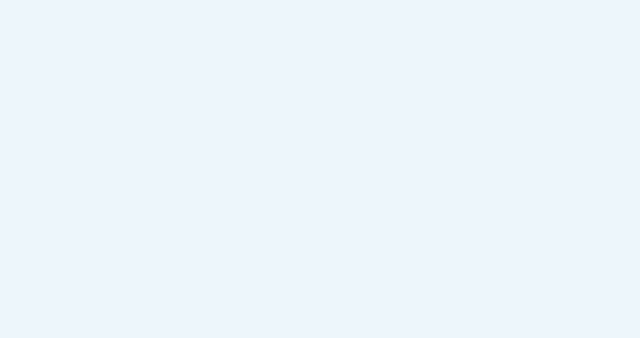
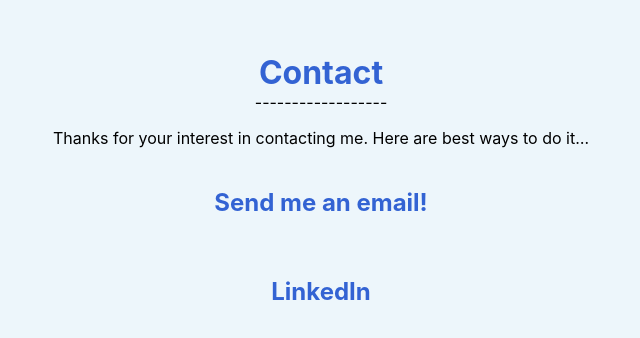
Before and after one commit to RyanKarakoc/portfolio, a React (Create React App) app: page / in a window 1280 px wide. Shown: the part 3190-3528 px from the top of the page, without its empty margins (319-959 px from the left). Before the commit the page ends 3143 px from the top, so only its background shows below. Built offline with nearby package versions, Linux system fonts and the light colour scheme.

Commit message:
added contact template and navigation

```diff
--- a/src/App.css
+++ b/src/App.css
@@ -534,4 +534,21 @@
     border-right: 2px solid black;
     border-bottom: 2px solid black;
   }
+
+  .contact {
+    margin-top: 400px;
+    margin-bottom: 400px;
+    color: rgb(51, 99, 211);
+    text-align: center;
+  }
+
+  .contactText {
+    text-align: center;
+    color: black;
+    margin-bottom: 40px;
+  }
+
+  #emailTitle {
+    margin-bottom: 60px;
+  }
 }
--- a/src/App.js
+++ b/src/App.js
@@ -1,5 +1,6 @@
 import "./App.css";
 import About from "./components/About/About";
+import Contact from "./components/Contact/Contact";
 import Header from "./components/Header/Header";
 import Navbar from "./components/Navbar/Navbar";
 import Projects from "./components/Projects/Projects";
@@ -13,6 +14,7 @@
       <Header />
       <About />
       <Projects />
+      <Contact />
     </div>
   );
 }
--- /dev/null
+++ b/src/components/Contact/Contact.jsx
@@ -0,0 +1,15 @@
+const Contact = () => {
+  return (
+    <div className="contact">
+      <h1>Contact</h1>
+      <p className="divider">------------------</p>
+      <p className="contactText">
+        Thanks for your interest in contacting me. Here are best ways to do it…
+      </p>
+      <h2 id="emailTitle">Send me an email!</h2>
+      <h2 id="LinkedInTitle">LinkedIn</h2>
+    </div>
+  );
+};
+
+export default Contact;
--- a/src/components/Navbar/Navbar.jsx
+++ b/src/components/Navbar/Navbar.jsx
@@ -17,6 +17,13 @@
     }
   };
 
+  const handleContactClick = () => {
+    const element = document.getElementsByClassName("contact");
+    if (element) {
+      element[0].scrollIntoView({ behavior: "smooth", block: "center" });
+    }
+  };
+
   return (
     <div className="navbar">
       <h1 id="nav" onClick={scrollToTop}>
@@ -28,7 +35,9 @@
       <h1 id="nav" onClick={handleProjectsClick}>
         PROJECTS
       </h1>
-      <h1 id="nav">CONTACT</h1>
+      <h1 id="nav" onClick={handleContactClick}>
+        CONTACT
+      </h1>
     </div>
   );
 };
```
